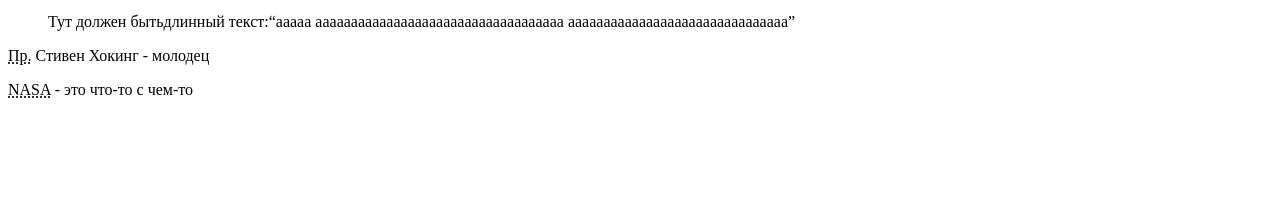
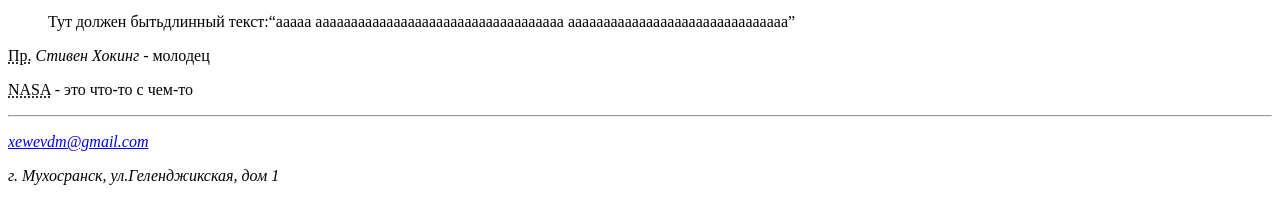
Before and after one commit to adiga-code/learningHTML_CSS, a plain HTML site: page index.html in a window 1280 px wide. Shown: the part 310-534 px from the top of the page. Drawn offline with Linux system fonts and the light colour scheme.

Commit message:
seventh commit

```diff
--- a/index.html
+++ b/index.html
@@ -17,9 +17,14 @@
 			ааааааааааааааааааааааааааааааа</q></p>
 		</blockquote>
 		<p><abbr title="Профессор">Пр.</abbr>
-			Стивен Хокинг - молодец</p>
+			<cite>Стивен Хокинг</cite> - молодец</p>
 		<p><acronym title="космическая винодельня">NASA</acronym>
 			- это что-то с чем-то</p>
-
+		<hr />
+		<address>
+			<p><a href="xewevdm@gmail.com">
+				xewevdm@gmail.com</a></p>
+			<p>г. Мухосранск, ул.Геленджикская, дом 1</p>
+		</address>
 	</body>
 </html>
```
Also changed, not shown: HTML-элементы.html (+5 -3 lines).
